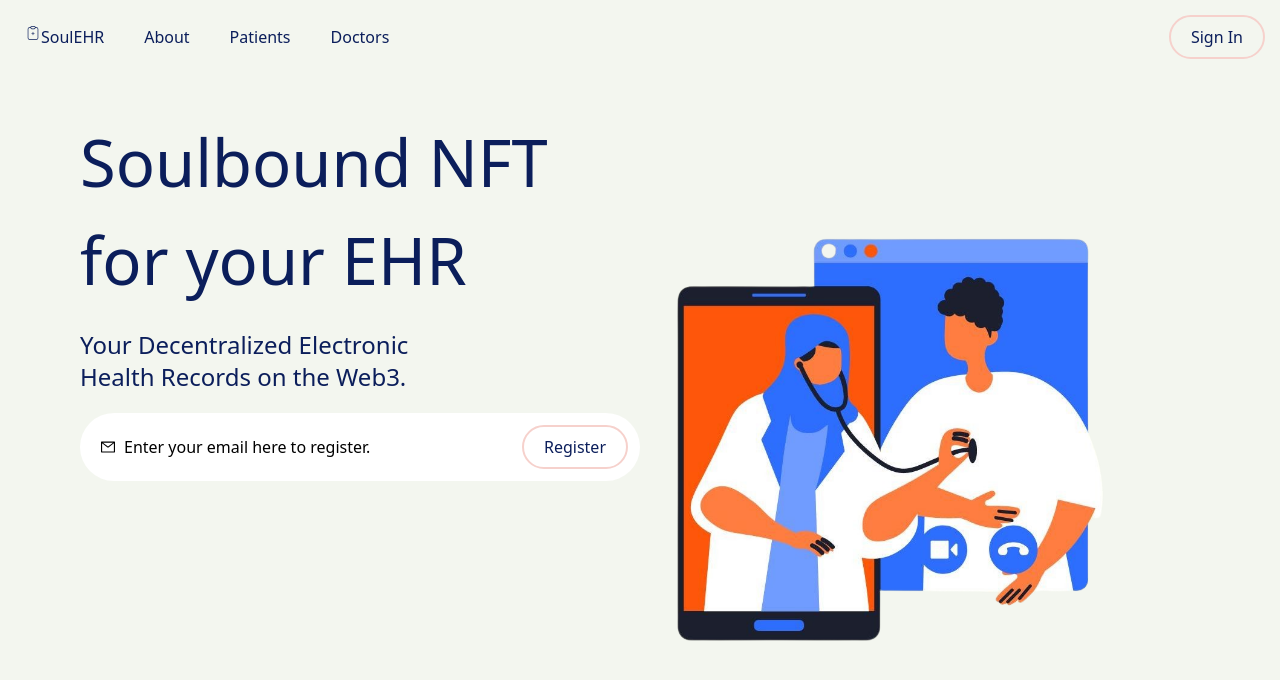
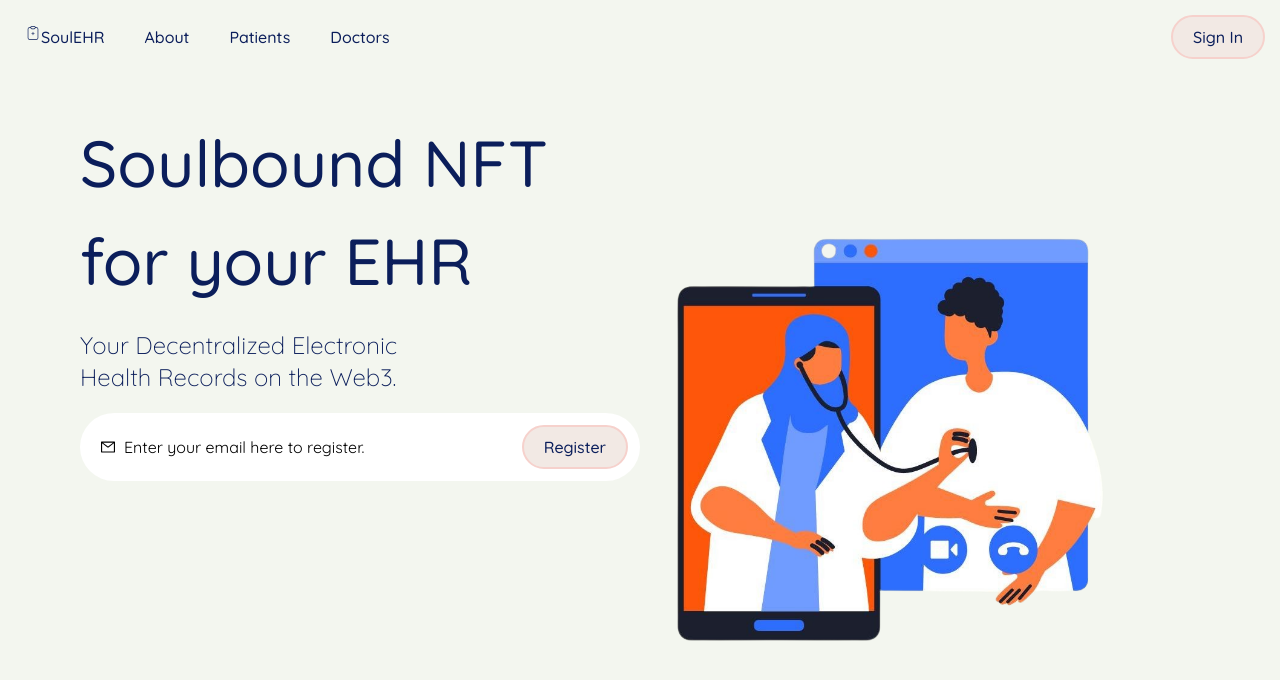
Before and after one commit to rmurarishetti/EHRSoulbound, a Next.js app in the folder ehr-soulbound/: page / in a window 1280 px wide. Shown: the top 680 px of the page. Built offline with nearby package versions, Linux system fonts and the light colour scheme; no server answers; the database is empty.

Commit message:
wip: homepage, doctorvisit, labreport, navbar

```diff
--- a/ehr-soulbound/src/app/components/navbar.tsx
+++ b/ehr-soulbound/src/app/components/navbar.tsx
@@ -10,28 +10,30 @@ export function Navbar(){
         <nav>
             <div className="flex justify-between bg-[#F3F6EF]">
                 <div className="flex p-[25px] justify-start gap-10">
-                    <div className="flex font-sans text-base font-medium text-[#0B1E5B]">
+                    <div className="flex font-quicksand text-base font-medium text-[#0B1E5B]">
                         <CiMedicalClipboard></CiMedicalClipboard>
                         <Link href="/">SoulEHR</Link>
                     </div>
-                    <div className="flex font-sans text-base font-medium text-[#0B1E5B]">
+                    <div className="flex font-quicksand text-base font-medium text-[#0B1E5B]">
                         <Link href="/">About</Link>
                     </div>
-                    <div className="flex font-sans text-base font-medium text-[#0B1E5B]">
+                    <div className="flex font-quicksand text-base font-medium text-[#0B1E5B]">
                         <Link href="/user-page">Patients</Link>
                     </div>
-                    <div className="flex font-sans text-base font-medium text-[#0B1E5B]">
+                    <div className="flex font-quicksand text-base font-medium text-[#0B1E5B]">
                         <Link href="/">Doctors</Link>
                     </div>
                 </div>
                 <div className="flex p-[15px] justify-end">
                     {!isLoading && !user &&
-                    (<div className="flex border-[2px] rounded-3xl border-[#F6D1CC] py-2 px-5 hover:bg-[#3898EC]/25 font-sans text-base font-medium text-[#0B1E5B]">
-                        <Link href="/api/auth/login">Sign In</Link>
-                    </div>)}
+                    (
+                        <div>
+                            <Link className="flex border-[2px] rounded-3xl border-[#F6D1CC] py-2 px-5 bg-[#f2e9e4] hover:bg-[#eadbd3] font-quicksand text-base font-medium text-[#0B1E5B]" href="/api/auth/login">Sign In</Link>
+                        </div>
+                    )}
                     {user&&(
-                    <div className="flex border-[2px] rounded-3xl border-[#F6D1CC] py-2 px-5 hover:bg-[#3898EC]/25 font-sans text-base font-medium text-[#0B1E5B]">
-                        <Link href="/api/auth/logout">Sign Out</Link>
+                    <div>
+                        <Link className="flex border-[2px] rounded-3xl border-[#F6D1CC] py-2 px-5 bg-[#f2e9e4] hover:bg-[#eadbd3] font-quicksand text-base font-medium text-[#0B1E5B]" href="/api/auth/logout">Sign Out</Link>
                     </div>)}
                 </div>
             </div>
--- a/ehr-soulbound/src/app/components/stats.tsx
+++ b/ehr-soulbound/src/app/components/stats.tsx
@@ -13,7 +13,7 @@ export function Stats(props: statProps){
     return(
         <Tilt>
             <Link href={props.link}>
-            <div className="w-[200px] h-[200px] border-[3px] border-[#F6D1CC] rounded-lg bg-[#f3f6e4] p-5 hover:bg-[#3898EC]/25 active:bg-[#3898EC]/25 focus:outline-none focus:ring focus:ring-[#F6D1CC]/300">
+            <div className="w-[200px] h-[200px] border-[3px] border-[#F6D1CC] rounded-lg bg-[#F3F6EF] p-5 hover:bg-[#3898EC]/25 active:bg-[#3898EC]/25 focus:outline-none focus:ring focus:ring-[#F6D1CC]/300">
                 <div className="font-sans text-[25px] font-medium text-[#0B1E5B] pb-5">
                     {props.title}
                 </div>
--- a/ehr-soulbound/src/app/lab-report/page.tsx
+++ b/ehr-soulbound/src/app/lab-report/page.tsx
@@ -71,7 +71,7 @@ export default function page() {
                         <Select.Root onValueChange={handleStatusChange} defaultValue="select the lab test...">
                             <Select.Trigger asChild aria-label="choose lab test">
                                 <button
-                                className="font-quicksand box-border w-full px-4 py-4 h-16 bg-[#f2e9e4] hover:bg-[#eadbd3] hover:bg-opacity-80 font-semibold focus:bg-[#eadbd3] inline-flex appearance-none items-center justify-center rounded-full text-2xl leading-none text-[#0B1E5B] shadow-[0_0_0_1px_rgba(255,174,174,0.6)] outline-none hover:shadow-[0_0_0_1px_rgba(255,144,144,1)] focus:shadow-[0_0_0_2px_rgba(255,144,144,1)] resize-none select-none"
+                                className="font-quicksand box-border w-full px-4 py-4 h-16 bg-[#f2e9e4] hover:bg-[#eadbd3] hover:bg-opacity-80 font-semibold focus:bg-[#eadbd3] inline-flex appearance-none items-center justify-center rounded-full text-2xl leading-none text-[#0B1E5B] shadow-[0_0_0_1px_rgba(255,174,174,0.6)] outline-none hover:shadow-[0_0_0_2px_rgba(255,144,144,1)] focus:shadow-[0_0_0_3px_rgba(255,144,144,1)] resize-none select-none"
                                 >
                                 <Select.Value />
                                 <Select.Icon className="ml-auto">
@@ -125,7 +125,7 @@ export default function page() {
                     <div className='flex items-center'>
                         <label
                         htmlFor="fileupload"
-                        className='font-quicksand cursor-pointer box-border w-56 px-4 py-4 bg-[#f2e9e4] hover:bg-[#eadbd3] hover:bg-opacity-80 focus:bg-[#eadbd3] font-semibold inline-flex appearance-none rounded-full text-2xl justify-center items-center leading-none text-[#0B1E5B] shadow-[0_0_0_1px_rgba(255,174,174,1)] outline-none hover:shadow-[0_0_0_1px_rgba(255,144,144,1)] focus:shadow-[0_0_0_2px_rgba(255,144,144,1)] selection:text-[#ffffff] selection:bg-[#ffaeae] selection:bg-opacity-60 resize-none placeholder:text-blackA6 caret-blackA6'
+                        className='font-quicksand cursor-pointer box-border w-56 px-4 py-4 bg-[#f2e9e4] hover:bg-[#eadbd3] hover:bg-opacity-80 focus:bg-[#eadbd3] font-semibold inline-flex appearance-none rounded-full text-2xl justify-center items-center leading-none text-[#0B1E5B] shadow-[0_0_0_1px_rgba(255,174,174,1)] outline-none hover:shadow-[0_0_0_2px_rgba(255,144,144,1)] focus:shadow-[0_0_0_3px_rgba(255,144,144,1)] selection:text-[#ffffff] selection:bg-[#ffaeae] selection:bg-opacity-60 resize-none placeholder:text-blackA6 caret-blackA6'
                         >
                             Select file...
                         </label>
--- a/ehr-soulbound/src/app/page.tsx
+++ b/ehr-soulbound/src/app/page.tsx
@@ -9,20 +9,20 @@ export default async function Home() {
     <main className="min-h-screen flex-col items-center">
       <div className="flex justify-start p-10">
         <div className="pl-10 w-1/2">
-          <div className="font-sans text-[65px] font-medium text-[#0B1E5B]">
+          <div className="font-quicksand text-[65px] font-medium text-[#0B1E5B]">
             Soulbound NFT for your EHR
           </div>
-          <div className="w-3/5 pt-5 font-sans text-2xl font-extralight text-[#0B1E5B]">
+          <div className="w-3/5 pt-5 font-quicksand text-2xl font-extralight text-[#0B1E5B]">
             Your Decentralized Electronic Health Records on the Web3.
           </div>
           <div className="pt-5 items-center">
             <div className="flex justify-between bg-white rounded-full items-center p-3">
-              <div className="flex gap-2 pl-2 items-center">
+              <div className="flex font-quicksand gap-2 pl-2 items-center">
                 <AiOutlineMail/>
                 Enter your email here to register.
               </div>
-              <div className="flex border-[2px] rounded-3xl border-[#F6D1CC] py-2 px-5 hover:bg-[#3898EC]/25 font-sans text-base font-medium text-[#0B1E5B]">
-                <Link href="/">Register</Link>
+              <div>
+                <Link className="flex border-[2px] rounded-3xl border-[#F6D1CC] py-2 px-5 bg-[#f2e9e4] hover:bg-[#eadbd3] font-quicksand text-base font-medium text-[#0B1E5B]" href="/">Register</Link>
               </div>
             </div>
           </div>
```
Also changed, not shown: ehr-soulbound/src/app/doctor-visit/page.tsx (+6 -6 lines).
